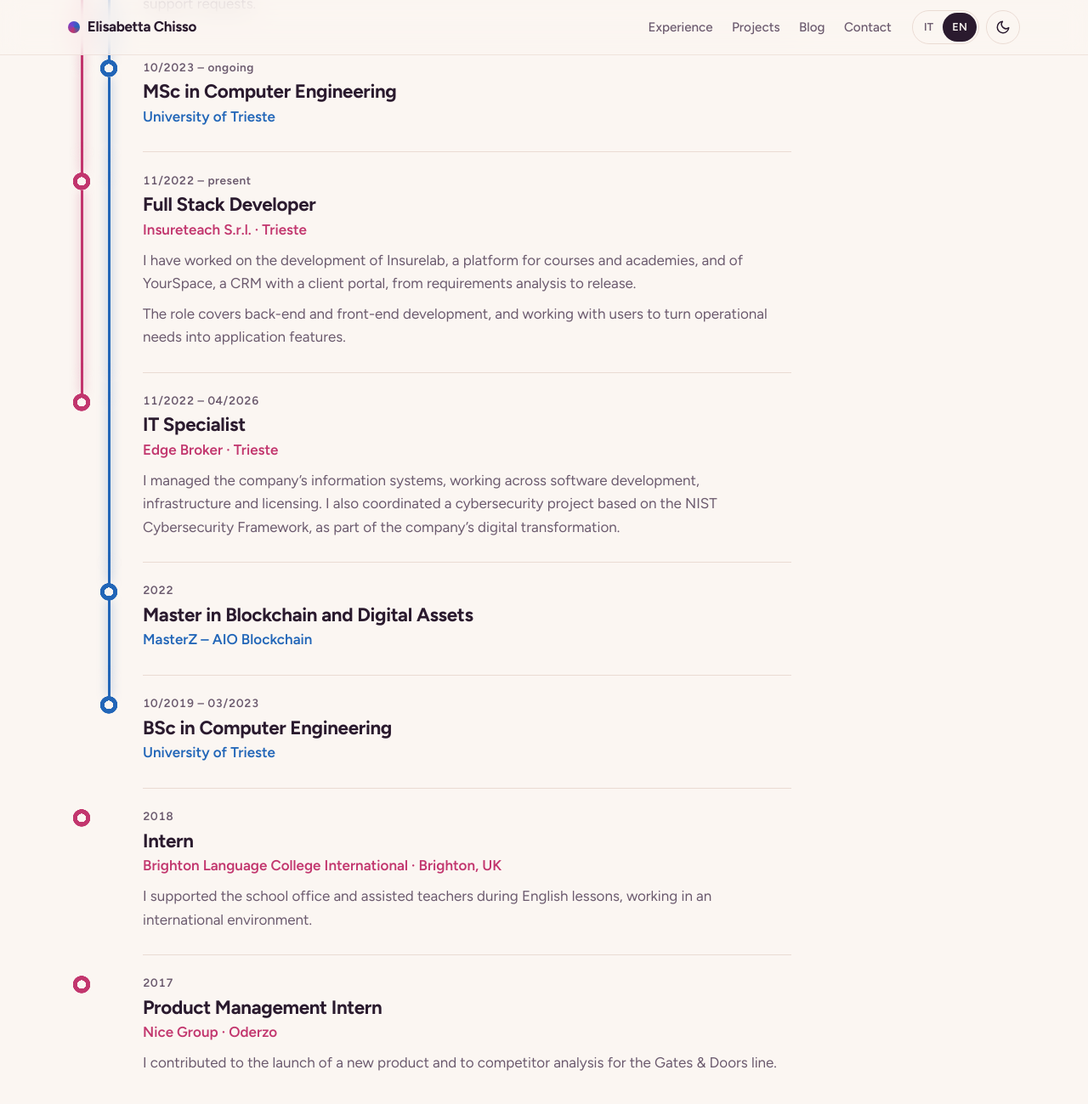
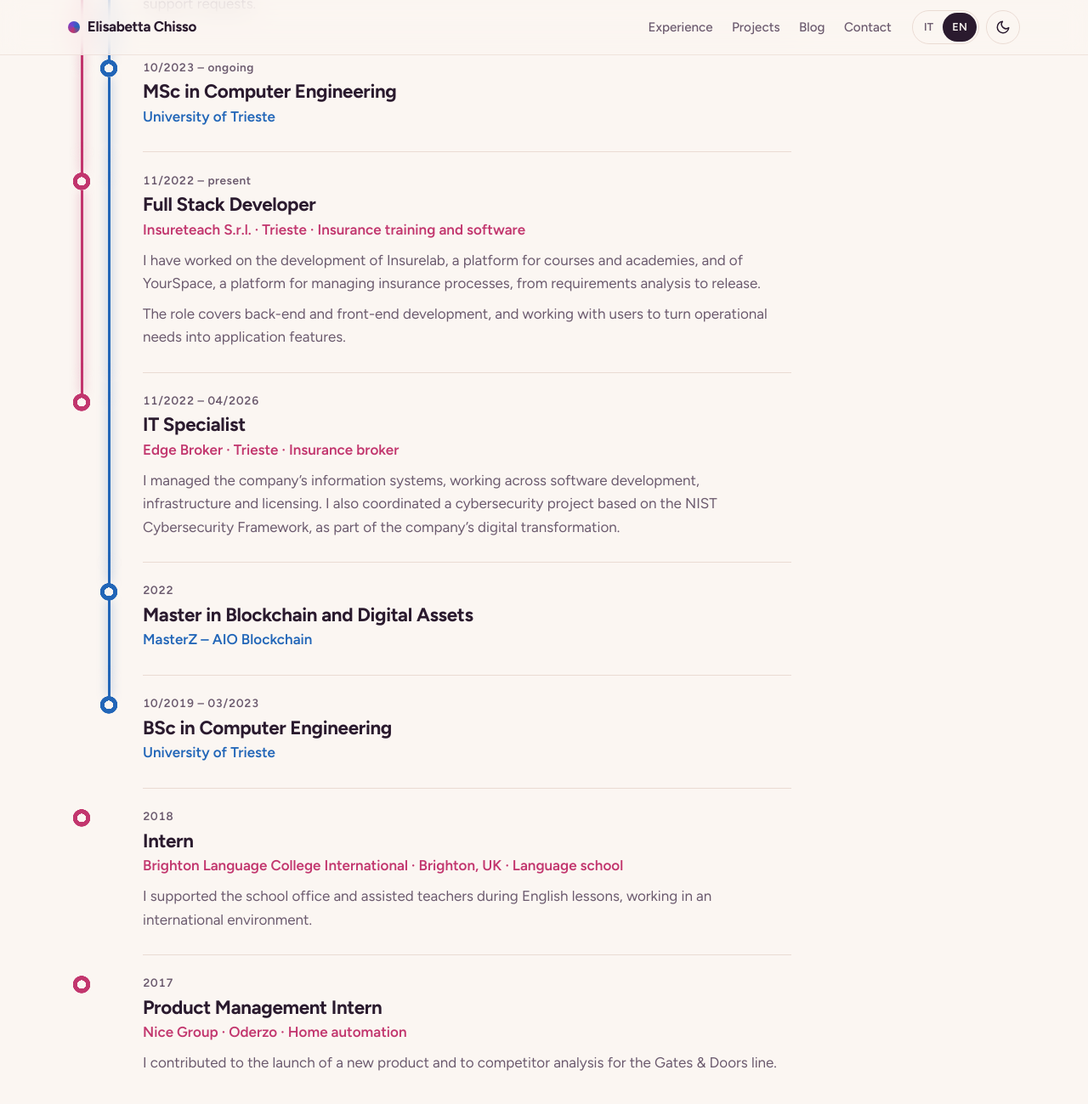
Before and after one commit to elisabettachisso/elisabettachisso.github.io, a Jekyll site: the page built from index.html, in a window 1280 px wide and 1400 px high, scrolled down 2335 px. Shown: the top 1299 px of the window at 85% size. Built offline with Jekyll 4.4.1, drawn with Linux system fonts in a browser that asks for light colours; some of the changed text lies outside the part shown.

Commit message:
aggiornamento sito

```diff
--- a/index.html
+++ b/index.html
@@ -72,10 +72,10 @@
       <div class="entry">
         <p class="when"><span data-l="it">11/2022 – oggi</span><span data-l="en">11/2022 – present</span></p>
         <h3>Full Stack Developer</h3>
-        <p class="org">Insureteach S.r.l. · Trieste</p>
-        <p data-l="it">Ho seguito lo sviluppo di Insurelab, piattaforma dedicata a corsi e academy, e di YourSpace, CRM con area riservata ai clienti, dall’analisi dei requisiti al rilascio.</p>
+        <p class="org">Insureteach S.r.l. · Trieste · <span data-l="it">Formazione e software assicurativi</span><span data-l="en">Insurance training and software</span></p>
+        <p data-l="it">Ho seguito lo sviluppo di Insurelab, piattaforma dedicata a corsi e academy, e di YourSpace, piattaforma per la gestione dei processi assicurativi, dall’analisi dei requisiti al rilascio.</p>
         <p data-l="it">Il ruolo comprende attività di sviluppo backend e frontend e il confronto con gli utenti per tradurre le esigenze operative in funzionalità applicative.</p>
-        <p data-l="en">I have worked on the development of Insurelab, a platform for courses and academies, and of YourSpace, a CRM with a client portal, from requirements analysis to release.</p>
+        <p data-l="en">I have worked on the development of Insurelab, a platform for courses and academies, and of YourSpace, a platform for managing insurance processes, from requirements analysis to release.</p>
         <p data-l="en">The role covers back-end and front-end development, and working with users to turn operational needs into application features.</p>
       </div>
     </li>
@@ -84,7 +84,7 @@
       <div class="entry">
         <p class="when">11/2022 – 04/2026</p>
         <h3>IT Specialist</h3>
-        <p class="org">Edge Broker · Trieste</p>
+        <p class="org">Edge Broker · Trieste · <span data-l="it">Broker assicurativo</span><span data-l="en">Insurance broker</span></p>
         <p data-l="it">Ho gestito i sistemi informativi aziendali, con attività su sviluppo software, infrastruttura e licenze. Ho inoltre coordinato un progetto di cybersecurity basato sul NIST Cybersecurity Framework, nell’ambito del percorso di trasformazione digitale della società.</p>
         <p data-l="en">I managed the company’s information systems, working across software development, infrastructure and licensing. I also coordinated a cybersecurity project based on the NIST Cybersecurity Framework, as part of the company’s digital transformation.</p>
       </div>
@@ -110,7 +110,7 @@
       <div class="entry">
         <p class="when">2018</p>
         <h3><span data-l="it">Stage</span><span data-l="en">Intern</span></h3>
-        <p class="org">Brighton Language College International · Brighton, <span data-l="it">Regno Unito</span><span data-l="en">UK</span></p>
+        <p class="org">Brighton Language College International · Brighton, <span data-l="it">Regno Unito · Scuola di lingue</span><span data-l="en">UK · Language school</span></p>
         <p data-l="it">Ho svolto attività di supporto alla segreteria e affiancato gli insegnanti durante le lezioni di inglese, lavorando in un contesto internazionale.</p>
         <p data-l="en">I supported the school office and assisted teachers during English lessons, working in an international environment.</p>
       </div>
@@ -120,7 +120,7 @@
       <div class="entry">
         <p class="when">2017</p>
         <h3>Product Management Intern</h3>
-        <p class="org">Nice Group · Oderzo</p>
+        <p class="org">Nice Group · Oderzo · <span data-l="it">Automazione per la casa</span><span data-l="en">Home automation</span></p>
         <p data-l="it">Ho collaborato alle attività di lancio di un nuovo prodotto e all’analisi della concorrenza per la linea Gates &amp; Doors.</p>
         <p data-l="en">I contributed to the launch of a new product and to competitor analysis for the Gates &amp; Doors line.</p>
       </div>
@@ -154,9 +154,9 @@
       <p class="tags">Samsung Knox · Microsoft Intune · Android Enterprise</p>
     </li>
     <li>
-      <h4><span data-l="it">YourSpace — CRM e area clienti</span><span data-l="en">YourSpace — CRM and client portal</span></h4>
-      <p data-l="it">Il CRM di Insureteach, con un’area web riservata ai clienti. Ne ho curato lo sviluppo dal backend all’interfaccia, partendo dall’analisi dei requisiti e dei processi operativi.</p>
-      <p data-l="en">Insureteach’s CRM, with a web portal reserved for clients. I developed it from the back end to the interface, starting from an analysis of requirements and operational processes.</p>
+      <h4><span data-l="it">YourSpace — Piattaforma per la gestione dei processi assicurativi</span><span data-l="en">YourSpace — Insurance process management platform</span></h4>
+      <p data-l="it">Progettazione e sviluppo di una piattaforma integrata per la gestione di clienti, polizze, sinistri e trattative commerciali. Traduzione dei requisiti operativi e di compliance in flussi digitali, con automazione delle attività, gestione documentale e integrazione con i sistemi aziendali.</p>
+      <p data-l="en">Design and development of an integrated platform for managing clients, policies, claims and sales negotiations. Operational and compliance requirements turned into digital workflows, with task automation, document management and integration with company systems.</p>
       <p class="tags">Python/Flask · Node.js · SQL Server · Nginx</p>
     </li>
   </ul>
```
Also changed, not shown: _posts/2026-10-16-benvenuti.md (+1 -1 lines), _posts/2026-10-16-welcome.md (+1 -1 lines), 9 other files.
